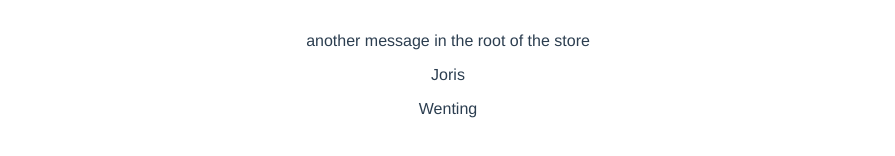
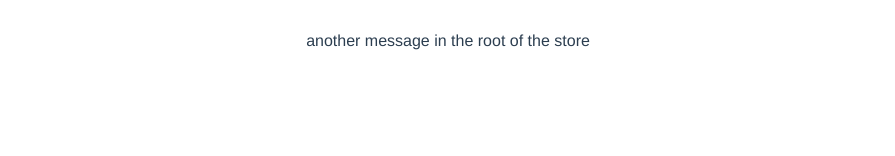
Before and after one commit to vuex-asr/vuex-asr, a Vue app: page /#/sandbox in a window 1280 px wide. Shown: the part 274-430 px from the top of the page, without its empty margins (192-1087 px from the left). Built offline with nearby package versions, Linux system fonts and the light colour scheme.

Commit message:
tests(): add sandbox

```diff
--- a/test-suite/views/Sandbox.vue
+++ b/test-suite/views/Sandbox.vue
@@ -1,10 +1,10 @@
 <template>
-  <div id="asr-pass-overview">
+  <div id="sandbox">
     <some-component
       asr-bind-state="
                 anotherMessage AS message IS v-model,
-    			USER|first AS firstName,
-    			USER|last AS lastName"
+    			USER/first AS firstName,
+    			USER/last AS lastName"
       asr-debug
     />
   </div>
```
